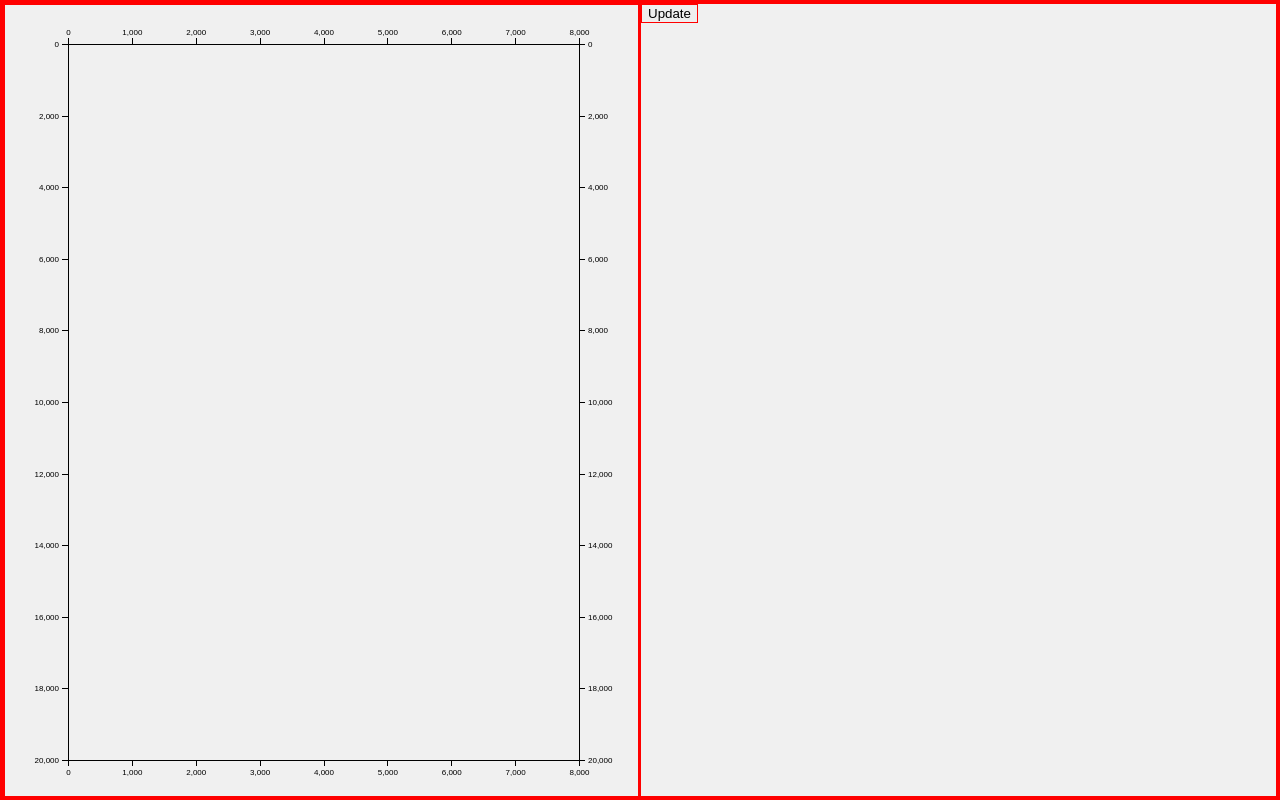
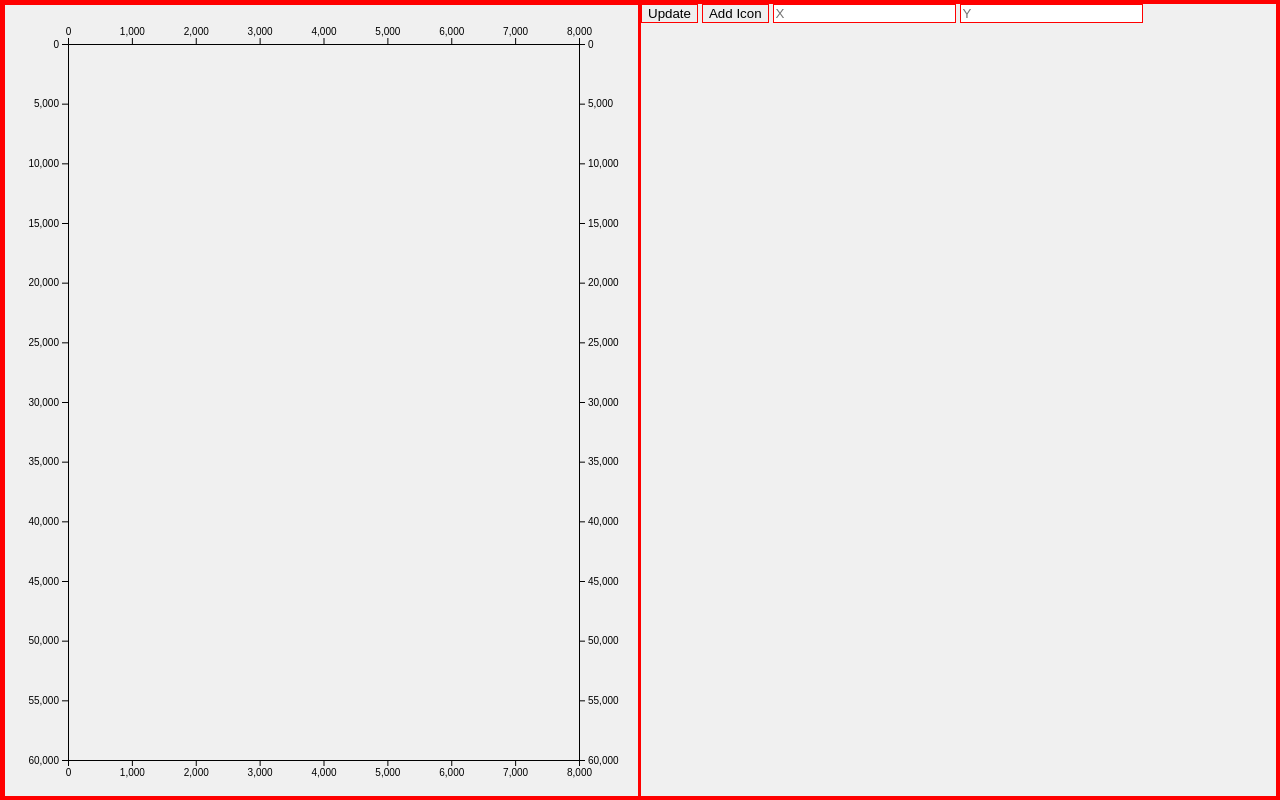
Before and after one commit to Arpeeee/d3js_practice, a plain HTML site: page index.html in a window 1280 px wide. Drawn offline with nearby package versions, Linux system fonts and the light colour scheme.

Commit message:
success add icon

```diff
--- a/d3test.js
+++ b/d3test.js
@@ -38,7 +38,7 @@ function drawCharts() {
         .range([domHeight - margin.bottom, margin.top]);
 
     updateAxis(width, domHeight, margin);
-    console.log(`domHeight: ${domHeight}`);
+    // zoomY(svg, width, domHeight, margin);
 }
 
 // function drawBlackRectangle(width, height) {
@@ -80,7 +80,7 @@ function drawBlackRectangle(width, height) {
     // 檢查是否需要增加SVG高度
     if (currentY + height * 5 >= currentMaxY) {
         totalHeight += domHeight - margin.bottom - margin.top;
-        currentMaxY += 20000;
+        currentMaxY += 60000;
         svg.attr("height", totalHeight);
         y.domain([currentMaxY, 0])
             .range([totalHeight - margin.bottom, margin.top]);
@@ -93,22 +93,65 @@ function drawBlackRectangle(width, height) {
         .attr("y", y(currentY))
         .attr("width", x(width) - x(0))
         .attr("height", y(currentY) - y(currentY - height))
-        .attr("fill", "yellow")
-        .attr("stroke", "black")
-        .attr("stroke-width", 2);
+        .attr("fill", "#B6CDAF")
+        // .attr("stroke", "black")
+        // .attr("stroke-width", 2);
 
     // 記錄第一個矩形的高度
     if (rectHeight == 0) {
         rectHeight = rect.node().getBBox().height;
     }
-    console.log(`rectHeight: ${rectHeight}`);
-    console.log(`currentY: ${currentY}`);
     // 更新當前y位置
     currentY += height;
 }
 
+function addIconAtIndex() {
+    const xIndex = document.getElementById("x-input").value;
+    const yIndex = document.getElementById("y-input").value;
+    // 確保 index 不超過 currentMaxY
+    if (yIndex <= currentMaxY) {
+        svg.append("text")
+            .attr("x", x(xIndex)) // 使用 domain 計算後的 x 位置
+            .attr("y", y(yIndex)) // 使用 domain 計算後的 y 位置
+            .attr("font-size", "6px") // 設置圖標大小
+            .text("🔥") // 這裡使用 Font Awesome 的用戶圖標作為示例
+            .on("mouseover", function() {
+                d3.select(this).attr("fill", "red"); // 當滑鼠移過時改變顏色
+                // 顯示 popup
+                const popup = svg.append("rect")
+                    .attr("width", "100px")
+                    .attr("height", "50px")
+                    .attr("fill", "white")
+                    .attr("stroke", "black")
+                    .attr("stroke-width", 2)
+                    .style("font-size", "12px") // 設置字體大小
+                    .style("font-family", "Arial, sans-serif") // 設置字體
+                    .style("color", "black") // 設置字體顏色
+                    .text(`X: ${xIndex}\nY: ${yIndex}`); // 這裡是 popup 的內容
+
+                // 讓 popup 隨著滑鼠移動
+                svg.on("mousemove", function(event) {
+                    const [mouseX, mouseY] = d3.pointer(event);
+                    popup.attr("x", mouseX + 5) // 偏移一點以避免重疊
+                         .attr("y", mouseY - 5); // 偏移一點以避免重疊
+                });
+
+                d3.select(this).on("mouseout", function() {
+                    d3.select(this).attr("fill", "black"); // 當滑鼠移開時恢復顏色
+                    popup.remove(); // 移除 popup
+                    svg.on("mousemove", null); // 移除 mousemove 事件
+                });
+            })
+            .style("cursor", "pointer")
+            .on("click", function() {
+                alert("Icon clicked!"); // 當點擊時顯示提示訊息
+            });
+    }
+}
+
 function updateAxis(width, height, margin) {
-    svg.selectAll(".axis").remove();
+    svg.selectAll(".x-axis").remove();
+    svg.selectAll(".y-axis").remove();
 
     const xAxis = d3.axisBottom(x);
     const yAxis = d3.axisLeft(y);
@@ -116,36 +159,53 @@ function updateAxis(width, height, margin) {
     const yAxisRight = d3.axisRight(y);
 
     svg.append("g")
-        .attr("class", "axis")
+        .attr("class", "x-axis")
         .attr("transform", `translate(0,${height - margin.bottom})`)
         .call(xAxis);
 
     svg.append("g")
-        .attr("class", "axis")
+        .attr("class", "y-axis")
         .attr("transform", `translate(${margin.left},0)`)
+        .transition()
         .call(yAxis);
 
     svg.append("g")
-        .attr("class", "axis")
+        .attr("class", "x-axis")
         .attr("transform", `translate(0,${margin.top})`)
         .call(xAxisTop);
 
     svg.append("g")
-        .attr("class", "axis")
+        .attr("class", "y-axis")
         .attr("transform", `translate(${width - margin.right},0)`)
+        .transition()
         .call(yAxisRight);
 }
 
+// function zoomY(svg, width, height, margin) {
+//     const extent = [[margin.left, margin.top], [width - margin.right, height - margin.bottom]];
+
+//     svg.call(d3.zoom()
+//         .scaleExtent([1, 8])
+//         .translateExtent(extent)
+//         .extent(extent)
+//         .on("zoom", zoomedY));
+
+//     // function zoomedY(event) {
+//     //     y.range([height - margin.bottom, margin.top].map(d => event.transform.applyY(d)));
+//     //     svg.selectAll(".y-axis").call(d3.axisLeft(y));
+//     //     svg.selectAll(".y-axis-right").call(d3.axisRight(y));
+//     //     svg.selectAll("rect")
+//     //         .attr("y", function() { return y(d3.select(this).attr("y")); })
+//     //         .attr("height", function() { return y(0) - y(d3.select(this).attr("height")); });
+//     // }
+// }
+
 function initDraw() {
-    currentMaxY = 20000;
+    currentMaxY = 60000;
     drawCharts();
 }
 
 document.addEventListener("DOMContentLoaded", () => {
     leftView = d3.select("#left-view");
-
     initDraw();
-    // setTimeout(() => {
-    //     drawBlackRectangle(svg, x, y);
-    // }, 1000);
 });
--- a/index.html
+++ b/index.html
@@ -2,7 +2,9 @@
     <head>
         <title>D3 test page</title>
         <script src="https://d3js.org/d3.v7.min.js"></script>
+
         <script src="d3test.js"></script>
+        <!-- <script src="echarts_test.js"></script> -->
         <link rel="stylesheet" href="d3test.css">
     </head>
     <body>
@@ -11,6 +13,9 @@
             </div>
             <div class="split-view">
                 <button id="update-button" onclick="drawBlackRectangle(8000, 2000)">Update</button>
+                <button id="add-icon-button" onclick="addIconAtIndex()">Add Icon</button>
+                <input type="text" id="x-input" placeholder="X">
+                <input type="text" id="y-input" placeholder="Y">
             </div>
         </div>
     </body>
```
Also changed, not shown: echarts_test.js (added).
